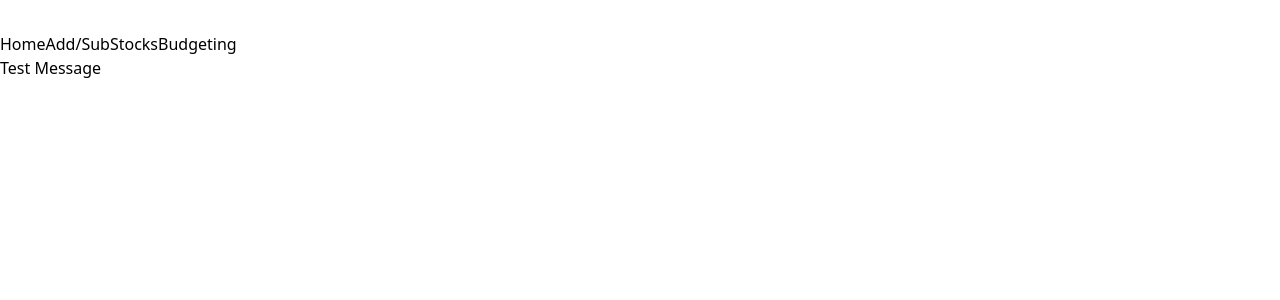
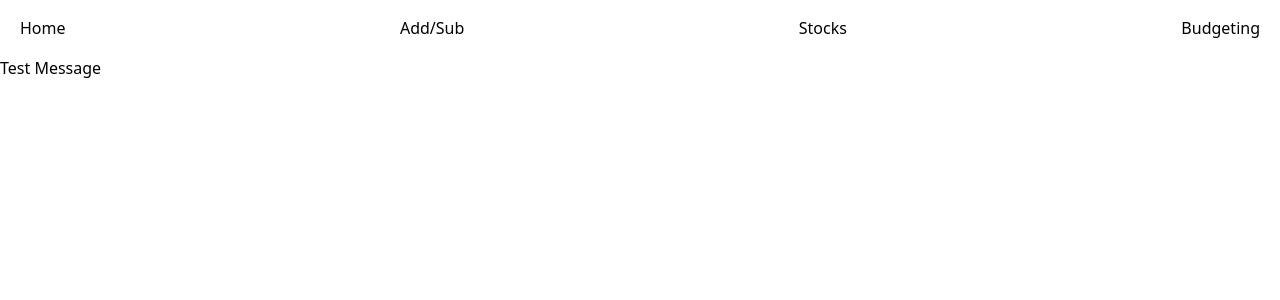
Before and after one commit to BenitoM1/Hackaton-Spring-2025-Project, a Next.js app in the folder hackathon_project/hackathon_project/: page / in a window 1280 px wide. Shown: the top 300 px of the page. Built offline with nearby package versions, Linux system fonts and the light colour scheme.

Commit message:
fixing
Signed-off-by: Benito Mendoza <133236928+BenitoM1@users.noreply.github.com>

```diff
--- a/hackathon_project/hackathon_project/app/navbar.tsx
+++ b/hackathon_project/hackathon_project/app/navbar.tsx
@@ -1,12 +1,21 @@
 export function Navbar() {
     return(
-    <div>
-        <nav className="flex w full items-center justify-between px-[20px] py-[16px] lg:container lg:mx-auto lg:px-20"> </nav>
+    <nav className="flex w-full items-center justify-between px-[20px] py-[16px]">
+        <div>
+        <a href="#home">Home</a>
+        </div>
 
-        <a href="#home">Home</a>
+        <div>
         <a href="#add/sub">Add/Sub</a>
+        </div>
+
+        <div>
         <a href="#stocks">Stocks</a>
+        </div>
+
+        <div>
         <a href="#budget">Budgeting</a>
-    </div>
+        </div>
+    </nav>
     )
 }
--- a/hackathon_project/hackathon_project/app/page.tsx
+++ b/hackathon_project/hackathon_project/app/page.tsx
@@ -1,5 +1,5 @@
 import Image from "next/image";
-import { Navbar } from "./navbar";
+import { Navbar } from "./Navbar";
 
 export default function Home() {
   return (
```
